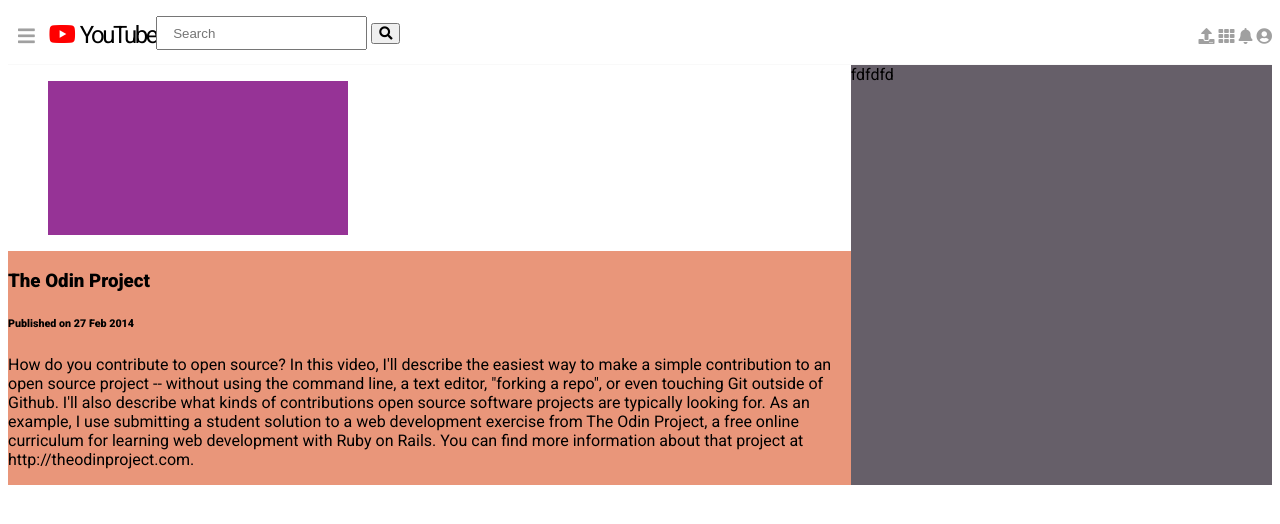
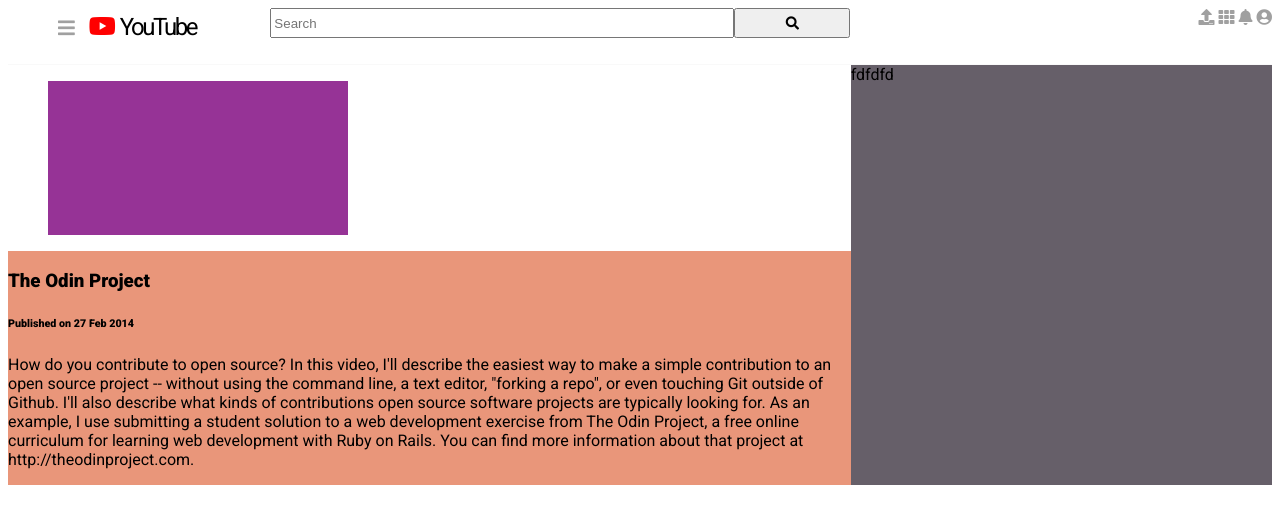
Before and after one commit to atarsa/mock-youtube, a plain HTML site: page index.html in a window 1280 px wide. Drawn offline with Linux system fonts and the light colour scheme.

Commit message:
Added CSS Grid to navbar

```diff
--- a/index.html
+++ b/index.html
@@ -12,25 +12,25 @@
 </head>
 <body>
     <nav>
-        <div class="nav-wrapper">
-                <div class="logo">
-                        <i class="fas fa-bars"></i>
-                        <i class="fab fa-youtube"></i>
-                        <span id="yt"> YouTube </span>
-                    </div>
-                    <div>
-                        <input type="text" placeholder="Search"> <button><i class="fas fa-search"></i></button>
-                    </div>
-        </div>
 
-        <div class="user">
-            <i class="fas fa-upload"></i>
-            <i class="fas fa-th"></i>
-            <i class="fas fa-bell"></i>
-            <i class="fas fa-user-circle"></i>
-        </div>
+        <ul>
+            <li class="logo">
+                <i class="fas fa-bars"></i>
+                <i class="fab fa-youtube"></i>
+                <span id="yt"> YouTube </span>
+            </li>
+            <li class="search">
+                <input type="search" placeholder="Search"> <button><i class="fas fa-search"></i></button>
+            </li>
 
 
+            <li class="user">
+                <i class="fas fa-upload"></i>
+                <i class="fas fa-th"></i>
+                <i class="fas fa-bell"></i>
+                <i class="fas fa-user-circle"></i>
+            </li>
+        </ul>
 
     </nav>
     <div class="container">
--- a/main.css
+++ b/main.css
@@ -5,22 +5,29 @@
     Navbar
    =============== */
 nav{
-    display: flex;
+    /* display: flex;
     justify-content: space-between;
     align-items: center;
-    margin: 0;
+    margin: 0; */
+
     color:#A0A0A0;
     height: 56px;
     border-bottom: 1px solid #F9F9F9
 }
-.nav-wrapper{
+nav ul{
     display: grid;
-    grid-template-columns: 1fr 2fr;
+    grid-template-columns: 1fr 4fr 1fr;
+    margin: 0 -10px;
+    list-style: none;
+ }
+nav li{
+    margin: 0 10px;
+ }
+.user{
+    margin-left: auto;
 
-}
-.logo{
-    grid-column: 1/2;
-}
+ }
+
 .fa-bars{
     margin:10px;
     font-size: 1.2em;
@@ -35,13 +42,17 @@
     letter-spacing: -0.1em;
     color: #000;
 }
-input[type="text"]{
-    grid-column: 2/3;
 
+.search{
+    max-width:580px;
+    display: grid;
+    grid-template-columns: 4fr 1fr;
     height: 30px;
     padding: 0 15px;
 
+
 }
+
 /* ===============
     Grid
    =============== */
```
